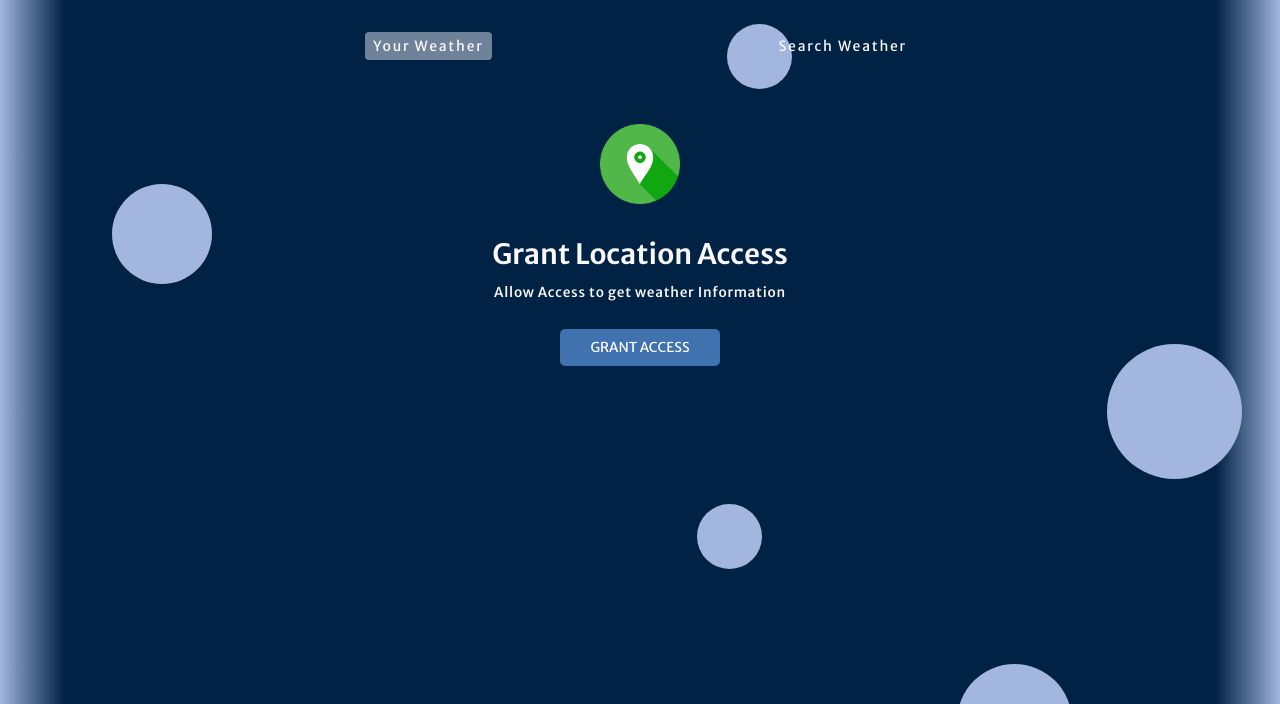
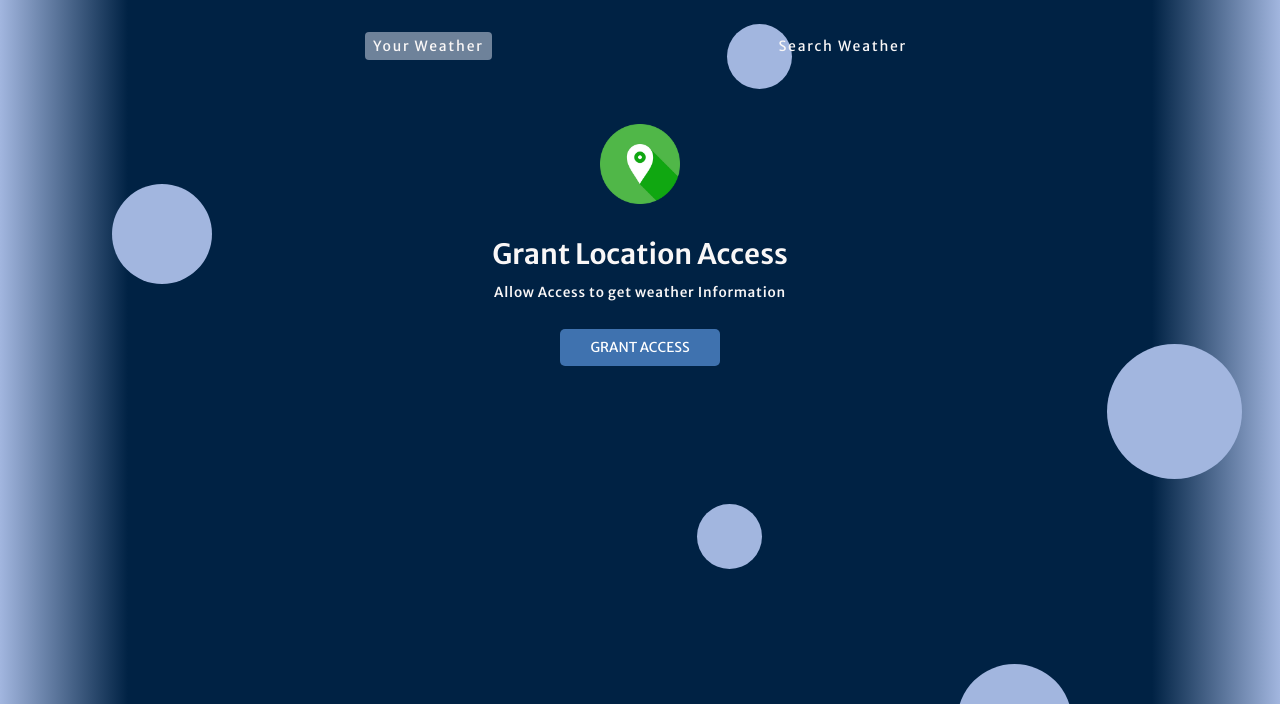
Before and after one commit to nitesh-gupta-64/weatherApp, a website built with Vite: page index.html in a window 1280 px wide. Shown: the part 96-800 px from the top of the page. Built offline with nearby package versions, Linux system fonts and the light colour scheme.

Commit message:
Update style.css

```diff
--- a/style.css
+++ b/style.css
@@ -10,7 +10,7 @@
 }
 
 .wrapper {
-    background-image: linear-gradient(to right, #a2b6df 0%, #002244 5%, #002244 95%, #a2b6df 100%);
+    background-image: linear-gradient(to right, #a2b6df 0%, #002244 10%, #002244 90%, #a2b6df 100%);
 }
 
 .tab.current-tab{
```
